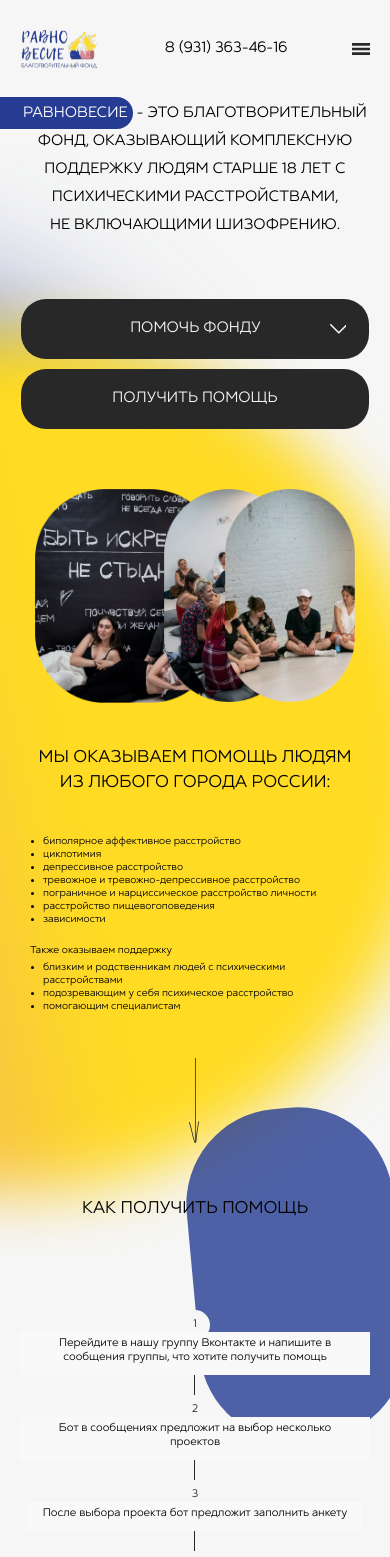
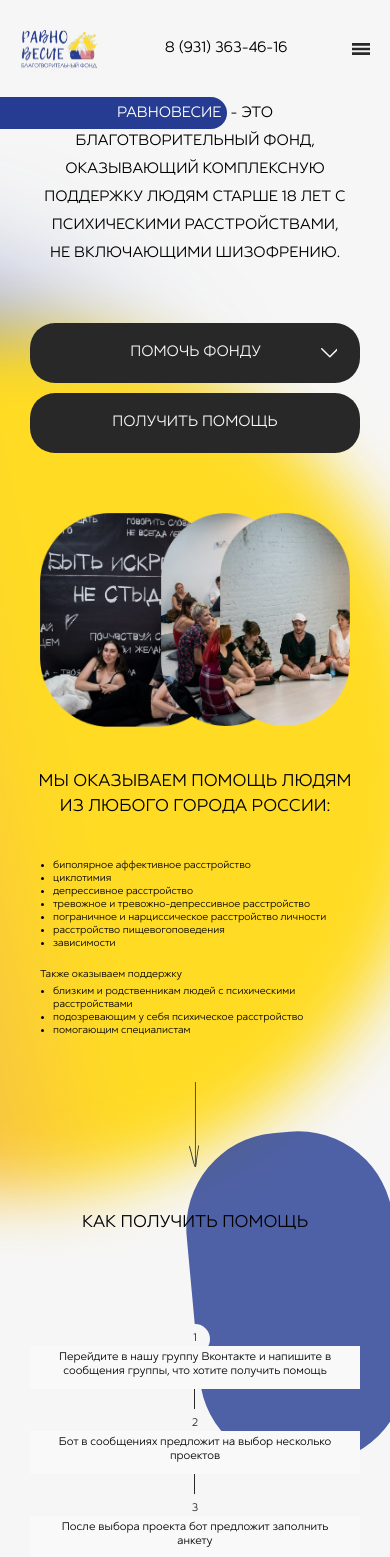
Before and after one commit to thirdmadman/fond-ravnovesie.ru_2023, a Next.js app: page / in a window 390 px wide. Shown: the top 1557 px of the page. Built offline with nearby package versions, Linux system fonts and the light colour scheme.

Commit message:
feat: correct adaptivity on mobile-s

```diff
--- a/src/styles/home/home.scss
+++ b/src/styles/home/home.scss
@@ -41,6 +41,11 @@
       }
 
       @media screen and (max-width: $layout-breakpoint-mobile-l) {
+        padding-left: 30px;
+        padding-right: 30px;
+      }
+
+      @media screen and (max-width: $layout-breakpoint-mobile-s) {
         padding-left: 20px;
         padding-right: 20px;
       }
--- a/src/styles/home/sectionHistory.scss
+++ b/src/styles/home/sectionHistory.scss
@@ -20,6 +20,12 @@
 
   @media screen and (max-width: $layout-breakpoint-mobile-xl) {
     margin-bottom: 90px;
+    justify-content: initial;
+    min-height: initial;
+  }
+
+  @media screen and (max-width: $layout-breakpoint-mobile-l) {
+    margin-bottom: 110px;
     justify-content: initial;
     min-height: initial;
   }
--- a/src/styles/home/sectionPrograms.scss
+++ b/src/styles/home/sectionPrograms.scss
@@ -55,6 +55,10 @@
         margin-bottom: 90px;
         font-size: 17px;
         line-height: 22px;
+      }
+
+      @media screen and (max-width: $layout-breakpoint-mobile-l) {
+        margin-top: 130px;
       }
     }
 
--- a/src/styles/home/sectionSocials.scss
+++ b/src/styles/home/sectionSocials.scss
@@ -19,6 +19,12 @@
     flex-direction: column;
     align-items: center;
     margin-bottom: 40px;
+  }
+
+  @media screen and (max-width: $layout-breakpoint-mobile-l) {
+    flex-direction: column;
+    align-items: center;
+    margin-bottom: 30px;
   }
 
   .section-socials__title {
@@ -127,7 +133,11 @@
     }
 
     @media screen and (max-width: $layout-breakpoint-mobile-l) {
-      gap: 32px;
+      gap: 80px;
+    }
+
+    @media screen and (max-width: $layout-breakpoint-mobile-s) {
+      gap: 30px;
     }
   }
 
```
